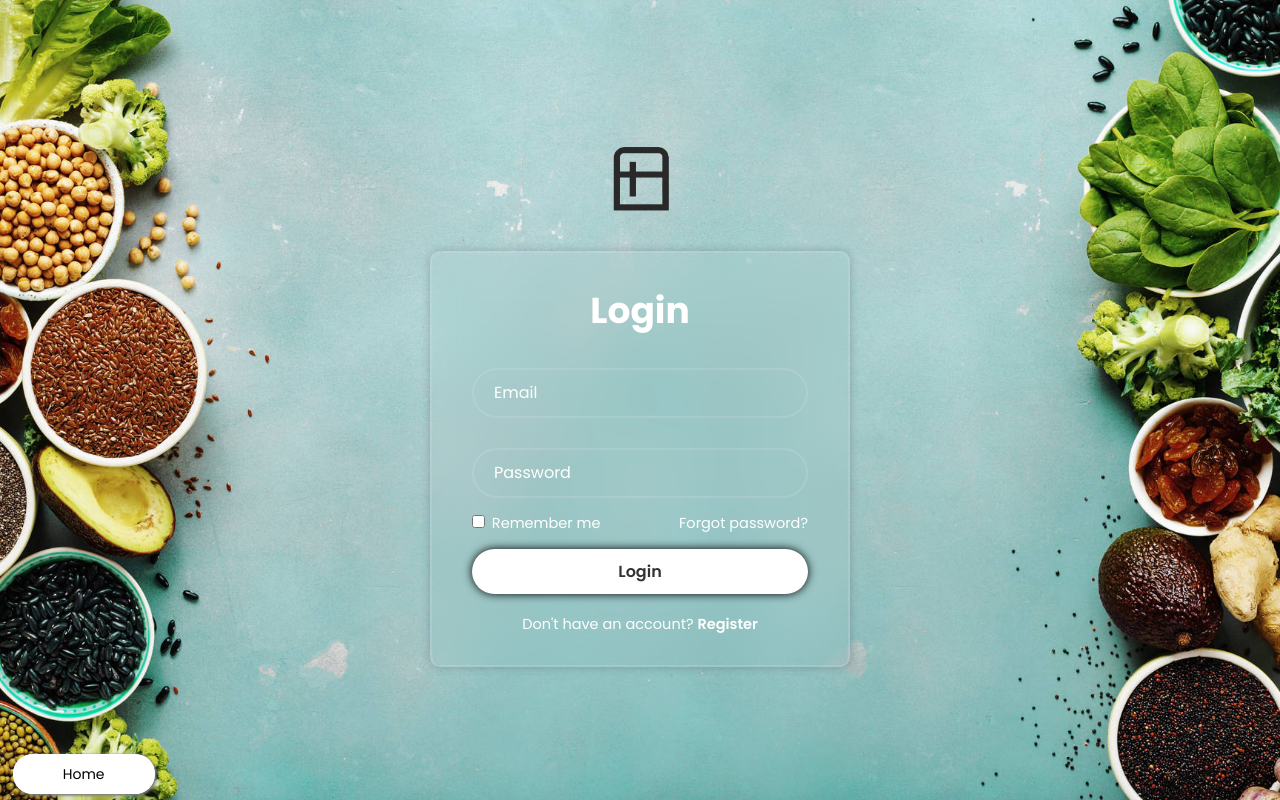
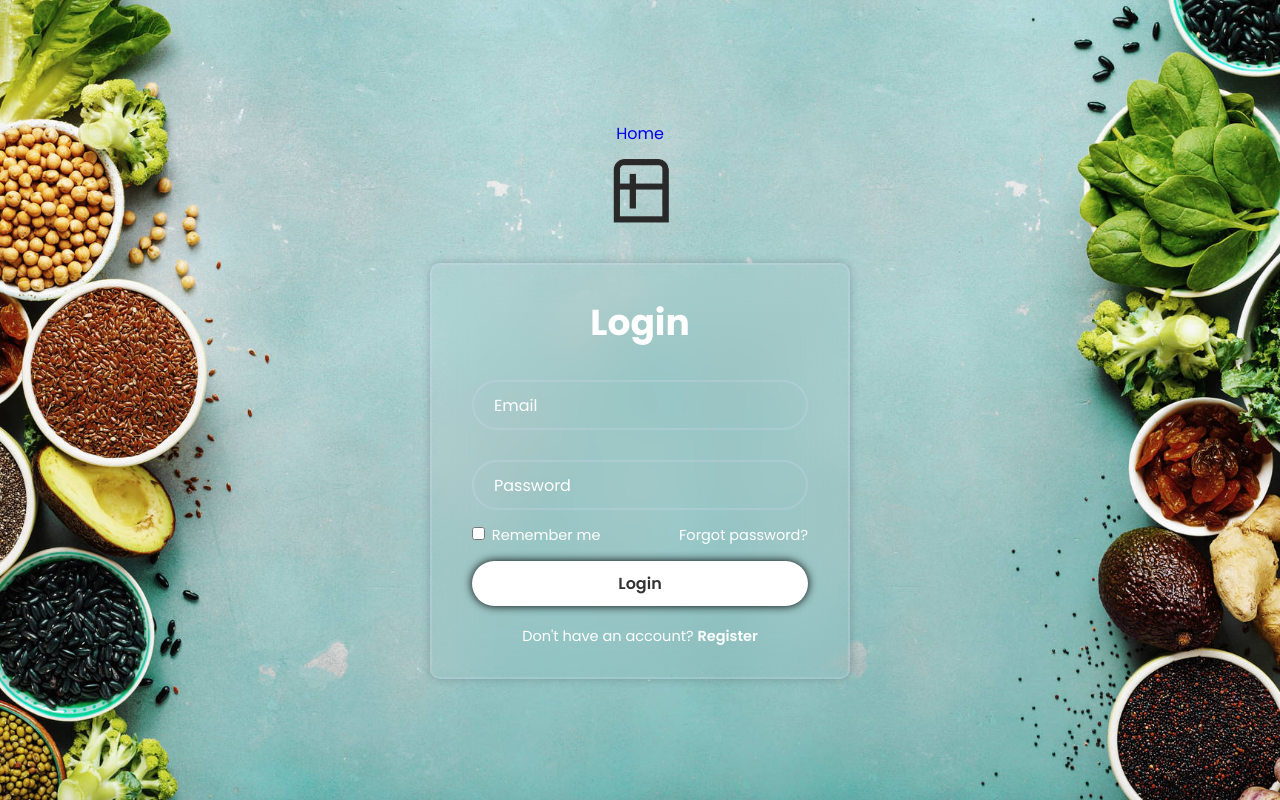
Before and after one commit to khoipham19/SWEProject1.github.io, a Flask app: page /login in a window 1280 px wide. Run offline with Flask 3, Linux system fonts and the light colour scheme; parts of the project's set-up code (start-up, migrations or seed data) failed here and were passed over; some libraries are stand-ins or nearby versions.

Commit message:
Revert "Finished /fridge page, added home button on login page"
This reverts commit 2d789ab985841a990f8422d558c89c612d01ba90.

```diff
--- a/website/static/styles/style.css
+++ b/website/static/styles/style.css
@@ -126,11 +126,6 @@
   font-weight: 600;
 }
 
-.btn:hover {
-  background: #333;
-  color: #fff;
-}
-
 .wrapper .register-link {
   font-size: 14.5px;
   text-align: center;
@@ -147,30 +142,3 @@
   text-decoration: underline;
 
 }
-
-.footer {
-  position: fixed;
-  bottom: 15px;
-  left: 1%;
-  color: grey;
-  font-size: 14px;
-}
-
-.footer .button {
-  width: 100%;
-  left: 3%;
-  border-radius: 40px;
-  height: 70px;
-  padding: 10px 50px;
-  background-color: #ffffff;
-  border: none;
-  color: rgb(0, 0, 0);
-  box-shadow: 1px 1px 3px grey;
-  text-align: center;
-  margin: auto;
-}
-
-.button:hover {
-  background: #333;
-  color: #fff;
-}
--- a/website/templates/login.html
+++ b/website/templates/login.html
@@ -18,10 +18,6 @@
     <a href="/">
             <img src = "{{ url_for('static', filename='images/icon.png') }}" alt ="your image" class = "logo">
      </a>
-    <div class="footer">
-
-        <a style="text-decoration: none;" href="/" class="button" role="button">Home</a>
-    </div>
     <div class="wrapper">
 
         <form method = "POST">
```
Also changed, not shown: website/static/styles/index.css (+1 -38 lines).
